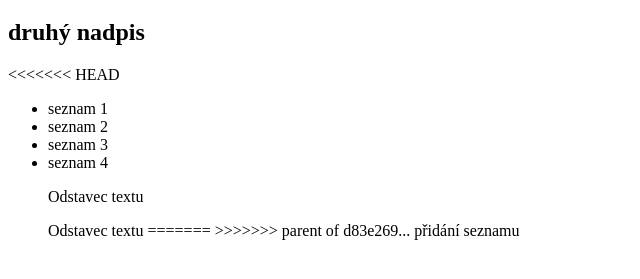
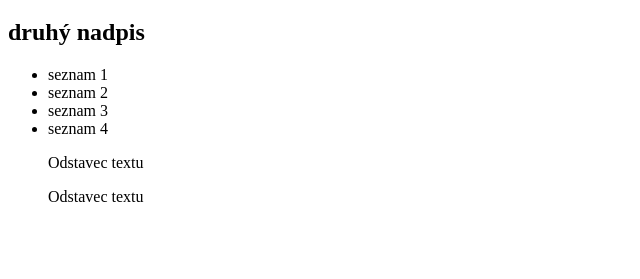
Before and after one commit to chmelaM/testovaci_projekt, a plain HTML site: page index.html in a window 1280 px wide. Shown: the part 61-340 px from the top of the page, without its empty margins (0-640 px from the left). Drawn offline with Linux system fonts and the light colour scheme.

```diff
--- a/index.html
+++ b/index.html
@@ -10,7 +10,7 @@
 
 <h2>druhý nadpis</h2>
 
-<<<<<<< HEAD
+
 <ul>
 <li>seznam 1</li>
 <li>seznam 2</li>
@@ -23,7 +23,5 @@
 
 <p>Odstavec textu
 
-=======
->>>>>>> parent of d83e269... přidání seznamu
 </body>
 </html>
```
